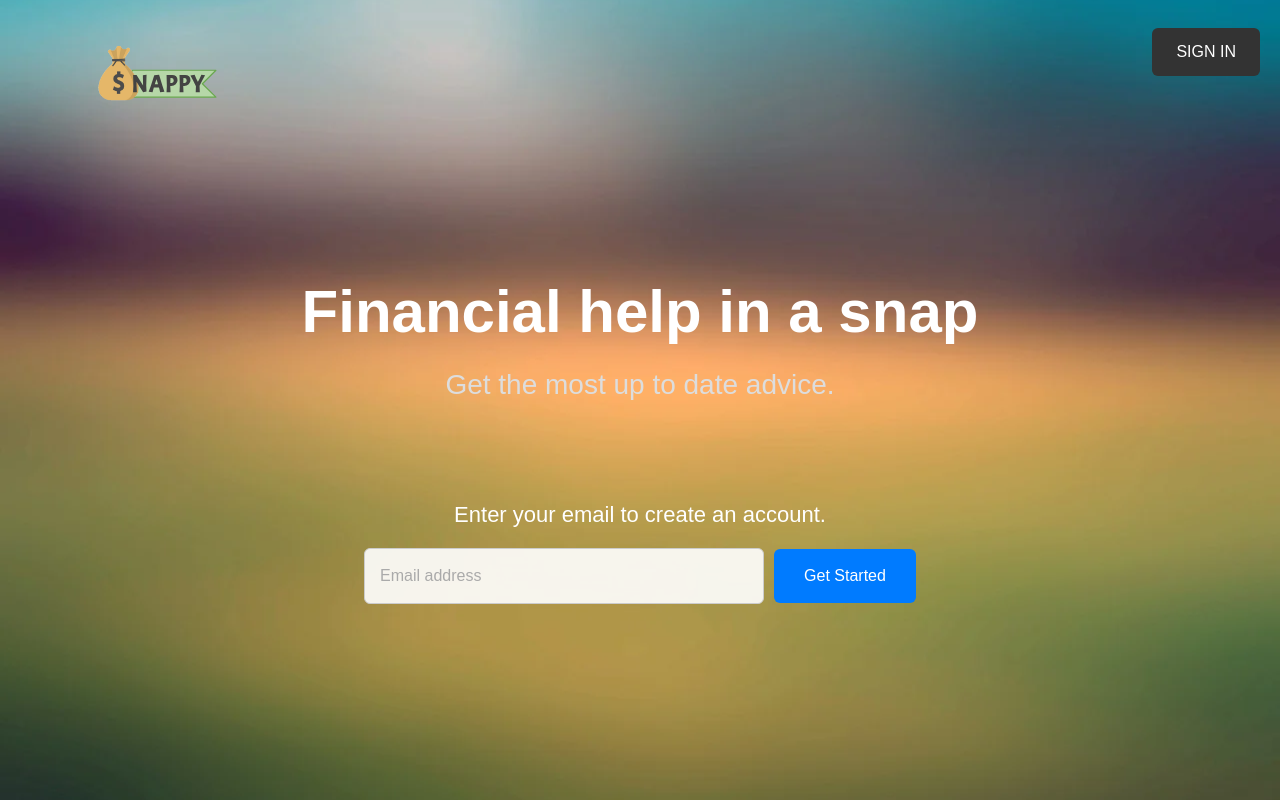
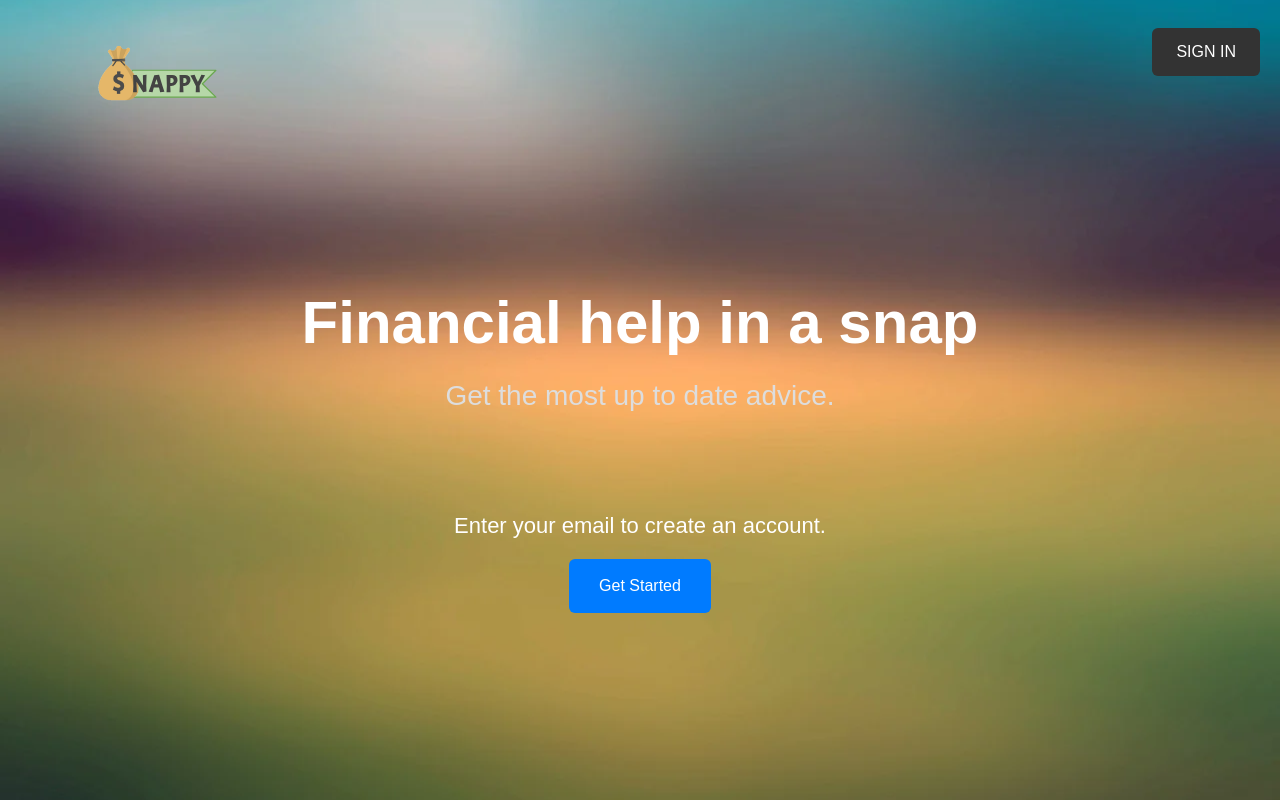
Before and after one commit to conuhacks-sunlife-challenge/app, a React (Vite) app in the folder frontend/: page / in a window 1280 px wide. Built offline with nearby package versions, Linux system fonts and the light colour scheme.

Commit message:
feat(Frontend): remove email field

```diff
--- a/frontend/src/modules/home/index.tsx
+++ b/frontend/src/modules/home/index.tsx
@@ -8,9 +8,7 @@ const Home = () => {
   const navigate = useNavigate();
   const login = useNavigate();
 
-  const handleSubmit = (e: { preventDefault: () => void; }) => {
-    e.preventDefault();
-    console.log("Email:", email);
+  const createAccount = () => {
     navigate('/create-account');
   };
 
@@ -33,16 +31,7 @@ const Home = () => {
 
         <div className="sign-up">
           <h4>Enter your email to create an account.</h4>
-          <form onSubmit={handleSubmit}>
-            <input
-              type="email"
-              placeholder="Email address"
-              value={email}
-              onChange={(e) => setEmail(e.target.value)}
-              required
-            />
-            <button type="submit" className="get-started-button">Get Started</button>
-          </form>
+            <button onClick={createAccount} className="get-started-button">Get Started</button>
         </div>
       </div>
     </div>
```
Also changed, not shown: frontend/src/App.tsx (line endings or trailing spaces), 1 other file (tests, documents, lock files or other folders).
